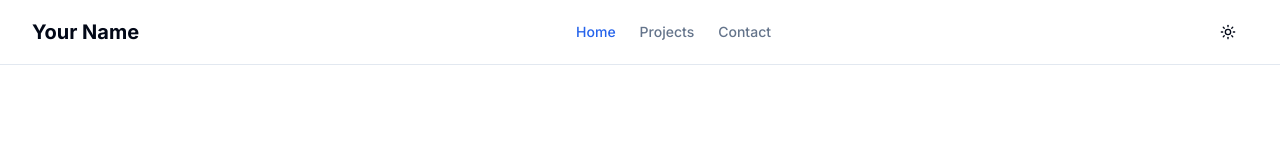
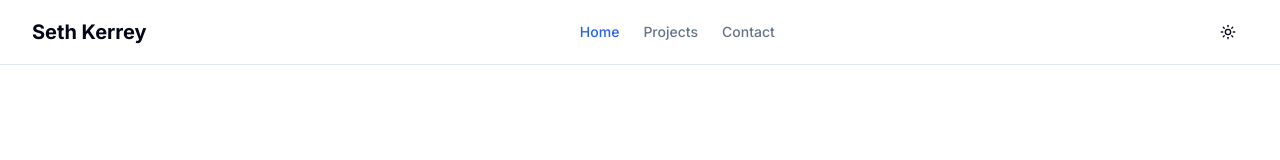
Before and after one commit to skerrey/portfolio, a Next.js app: page / in a window 1280 px wide. Shown: the top 160 px of the page. Built offline with nearby package versions, Linux system fonts and the light colour scheme.

Commit message:
update header

```diff
--- a/components/header.tsx
+++ b/components/header.tsx
@@ -22,7 +22,7 @@ export function Header() {
     <header className="sticky top-0 z-50 w-full border-b bg-background/95 backdrop-blur supports-[backdrop-filter]:bg-background/60">
       <div className="container flex h-16 items-center justify-between">
         <Link href="/" className="flex items-center space-x-2">
-          <span className="text-xl font-bold">Your Name</span>
+          <span className="text-xl font-bold">Seth Kerrey</span>
         </Link>
 
         <nav className="hidden md:flex items-center space-x-6">
```
